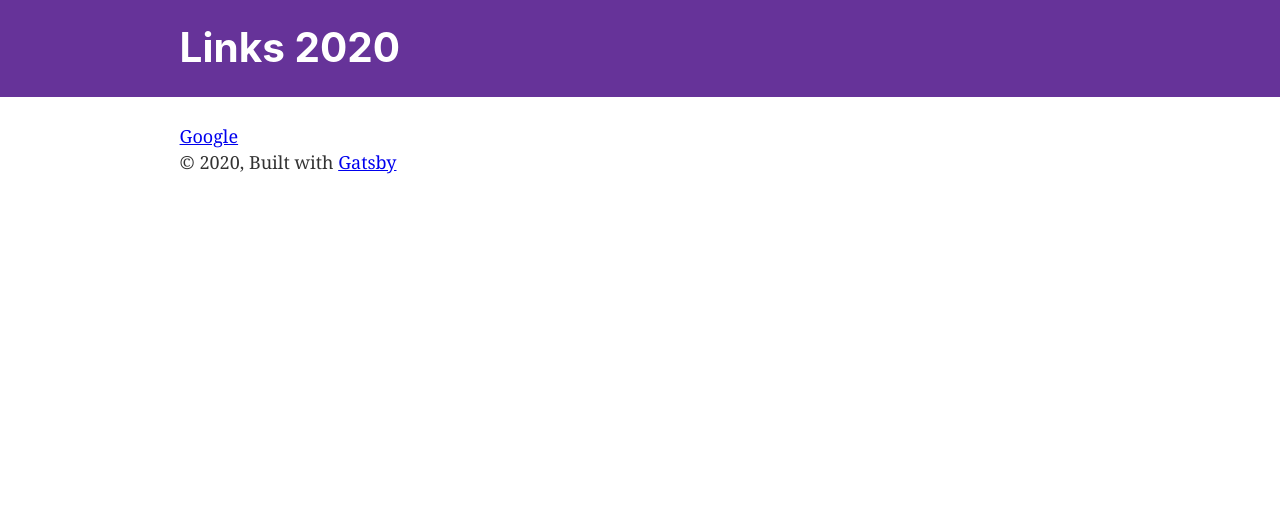
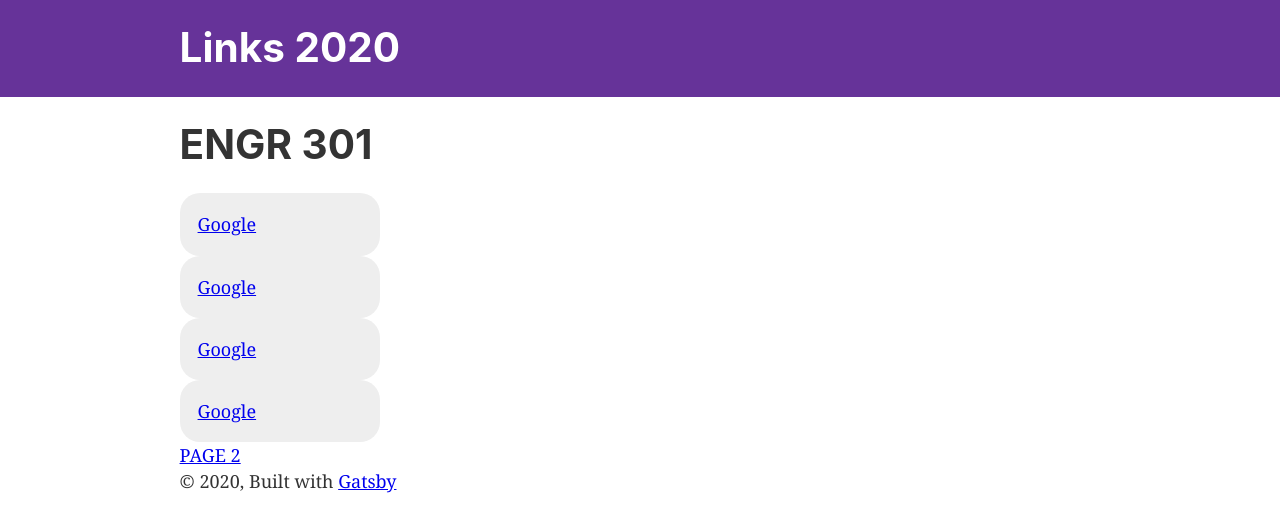
Before and after one commit to Stoupe/personal-bookmarks, a Gatsby site: page / in a window 1280 px wide. Built offline with nearby package versions, Linux system fonts and the light colour scheme; Gatsby itself is replaced by a stand-in of ours.

Commit message:
Bookmark class

```diff
--- /dev/null
+++ b/src/components/bookmark.js
@@ -0,0 +1,30 @@
+import PropTypes from "prop-types"
+import React from "react"
+
+const Bookmark = ({ title, link }) => (
+
+    <div
+      style={{
+          flex: `row wrap`,
+        // margin: `10px auto`,
+        maxWidth: 200,
+        padding: `1rem 1rem`,
+        background: `#eee`,
+        borderRadius: `20px`,
+      }}
+    >
+        <a href={link}>{title}</a>
+
+    </div>
+)
+
+Bookmark.propTypes = {
+  siteTitle: PropTypes.string,
+}
+
+Bookmark.defaultProps = {
+  title: `No Title`,
+  link: `No Link`
+}
+
+export default Bookmark
--- a/src/pages/index.js
+++ b/src/pages/index.js
@@ -4,6 +4,7 @@ import { Link } from "gatsby"
 import Layout from "../components/layout"
 import Image from "../components/image"
 import SEO from "../components/seo"
+import Bookmark from "../components/bookmark"
 
 const IndexPage = () => (
   <Layout>
@@ -18,7 +19,15 @@ const IndexPage = () => (
 
     <SEO title="Home" />
 
-    <Link to="https://www.google.com">Google</Link>
+    <h1>ENGR 301</h1>
+
+    <Bookmark title="Google" link="https://www.google.com"/>
+    <Bookmark title="Google" link="https://www.google.com"/>
+    <Bookmark title="Google" link="https://www.google.com"/>
+    <Bookmark title="Google" link="https://www.google.com"/>
+
+
+    <Link to="/page-2">PAGE 2</Link>
 
   </Layout>
 )
```
Also changed, not shown: 1 other file.
